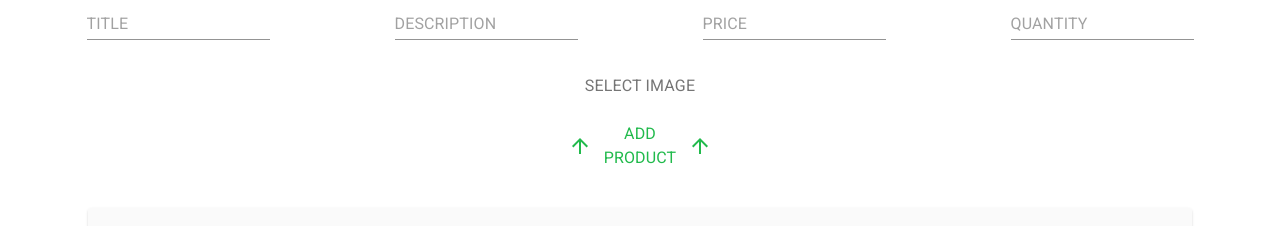
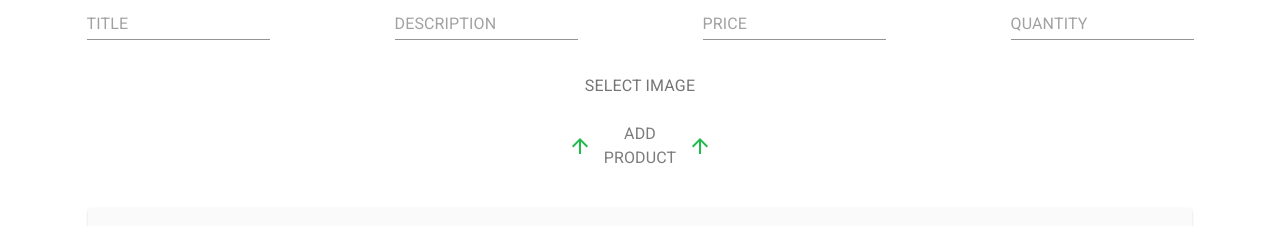
Before and after one commit to Tylerpfarris/allmoxy_product_grid, a React app: page / in a window 1280 px wide. Shown: the top 226 px of the page. Built offline with nearby package versions, Linux system fonts and the light colour scheme; no server answers; the database is empty.

Commit message:
all inputs clear onSubmit

```diff
--- a/src/components/Form.jsx
+++ b/src/components/Form.jsx
@@ -117,15 +117,14 @@ export default function Form() {
             style={{
               margin: '1rem',
               width: '10rem',
-              color: '#21BA4C',
+
               textAlign: 'center',
             }}
             type="submit"
-
           >
-            <ArrowUpwardIcon />
-            <Typography>add product</Typography>
-            <ArrowUpwardIcon />
+            <ArrowUpwardIcon style={{ color: '#21BA4C' }} />
+            <Typography style={{ color: '#7c7c7c' }}>add product</Typography>
+            <ArrowUpwardIcon style={{ color: '#21BA4C' }} />
           </Button>
         </Container>
       </form>
--- a/src/hooks/useFormSubmit.jsx
+++ b/src/hooks/useFormSubmit.jsx
@@ -10,6 +10,7 @@ export const useFormSubmit = () => {
   const [price, setPrice] = useState(null);
   const [quantity, setQuantity] = useState(null);
   const [fileName, setFileName] = useState('');
+
 
   const onFileChange = async (e) => {
     const file = e.target.files[0];
@@ -40,6 +41,7 @@ export const useFormSubmit = () => {
       })
       .then(() => {
         e.target.reset();
+        setFileName('');
       });
   };
 
```
